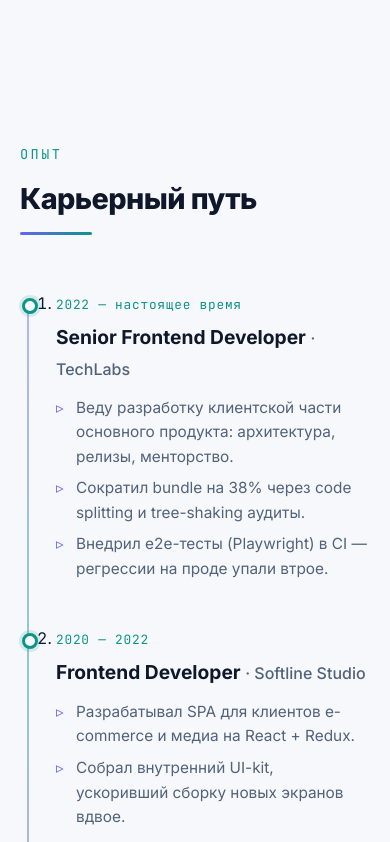
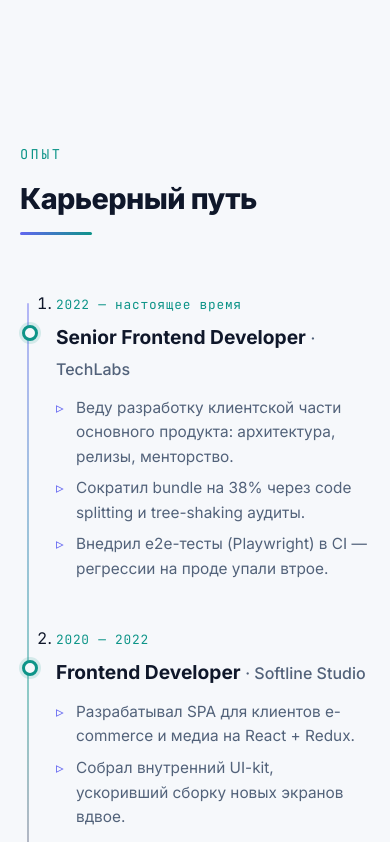
Before and after one commit to VictorKachin/mistral_dev-portfolio, a React (Vite) app: page / in a window 390 px wide. Shown: the part 5707-6549 px from the top of the page. Built offline with nearby package versions, Linux system fonts and the light colour scheme.

Commit message:
Timeline: align marker to h3 level on small screens

```diff
--- a/src/components/Experience/Experience.module.css
+++ b/src/components/Experience/Experience.module.css
@@ -100,5 +100,6 @@
 
   .dot {
     left: -34px;
+    top: 34px;
   }
 }
```
